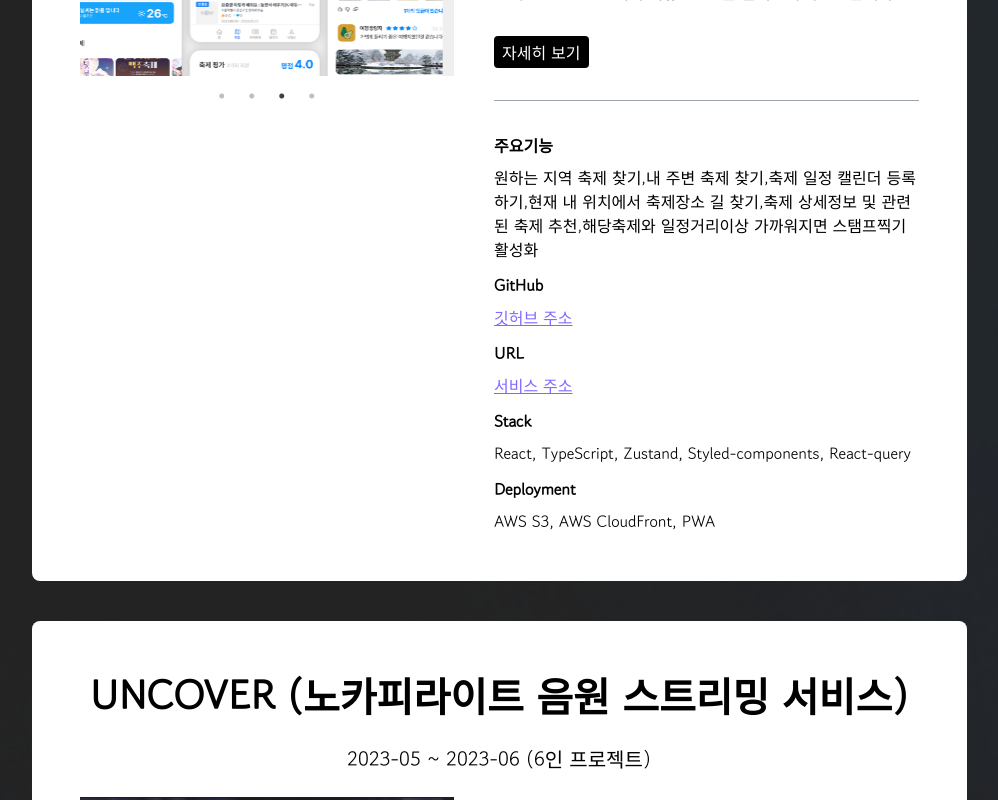
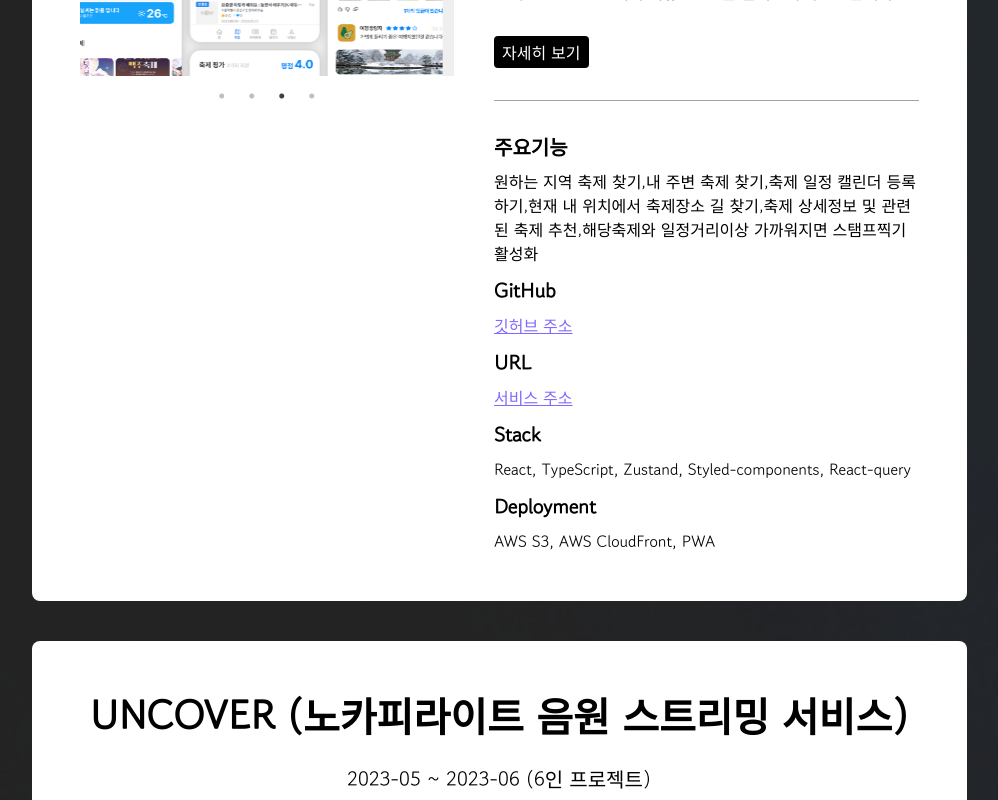
Before and after one commit to parksubeom/next_portfolio, a Next.js app: page /project in a window 1280 px wide. Shown: the part 740-1540 px from the top of the page, without its empty margins (141-1139 px from the left). Built offline with nearby package versions, Linux system fonts and the light colour scheme; grey boxes are pictures that could not be loaded.

Commit message:
refactor : 프로젝트 페이지 폰트 사이즈 수정

```diff
--- a/app/project/page.tsx
+++ b/app/project/page.tsx
@@ -128,7 +128,7 @@ export default function ProjectPage() {
                   <div className="project-bottom-description w-full">
                     <ul className="flex flex-col gap-3">
                       <li className="flex flex-col gap-2 w-full ">
-                        <div className="info-title  font-bold">
+                        <div className="info-title font-bold text-xl">
                           <p>주요기능</p>
                         </div>
                         <div className="">
@@ -136,7 +136,7 @@ export default function ProjectPage() {
                         </div>
                       </li>
                       <li className="flex flex-col gap-2 w-full ">
-                        <div className="info-title  font-bold">
+                        <div className="info-title font-bold text-xl">
                           <p>GitHub</p>
                         </div>
                         <a
@@ -147,7 +147,7 @@ export default function ProjectPage() {
                         </a>
                       </li>
                       <li className="flex flex-col gap-2 w-full ">
-                        <div className="info-title  font-bold">
+                        <div className="info-title font-bold text-xl">
                           <p>URL</p>
                         </div>
                         <div className="">
@@ -164,7 +164,7 @@ export default function ProjectPage() {
                         </div>
                       </li>
                       <li className="flex flex-col gap-2 w-full ">
-                        <div className="info-title  font-bold">
+                        <div className="info-title font-bold text-xl">
                           <p>Stack</p>
                         </div>
                         <div className="">
@@ -172,7 +172,7 @@ export default function ProjectPage() {
                         </div>
                       </li>
                       <li className="flex flex-col gap-2 w-full ">
-                        <div className="info-title  font-bold">
+                        <div className="info-title font-bold text-xl">
                           <p>Deployment</p>
                         </div>
                         <div className="">
@@ -223,7 +223,7 @@ export default function ProjectPage() {
                   <div className="project-bottom-description">
                     <ul className="flex flex-col gap-3">
                       <li className="flex flex-col gap-2 w-full">
-                        <div className="info-title font-bold">
+                        <div className="info-title font-bold text-xl">
                           <p>주요기능</p>
                         </div>
                         <div className="flex-grow">
@@ -231,13 +231,13 @@ export default function ProjectPage() {
                         </div>
                       </li>
                       <li className="flex flex-col gap-2 w-full">
-                        <div className="info-title  font-bold">
+                        <div className="info-title font-bold text-xl">
                           <p>GitHub</p>
                         </div>
                         <div className="flex-grow">{project.github}</div>
                       </li>
                       <li className="flex flex-col gap-2 w-full">
-                        <div className="info-title  font-bold">
+                        <div className="info-title font-bold text-xl">
                           <p>URL</p>
                         </div>
                         <div className="flex-grow">
@@ -254,7 +254,7 @@ export default function ProjectPage() {
                         </div>
                       </li>
                       <li className="flex flex-col gap-2 w-full">
-                        <div className="info-title  font-bold">
+                        <div className="info-title font-bold text-xl">
                           <p>Stack</p>
                         </div>
                         <div className="flex-grow">
@@ -262,7 +262,7 @@ export default function ProjectPage() {
                         </div>
                       </li>
                       <li className="flex flex-col gap-2 w-full">
-                        <div className="info-title  font-bold">
+                        <div className="info-title font-bold text-xl">
                           <p>Deployment</p>
                         </div>
                         <div className="flex-grow">
```
